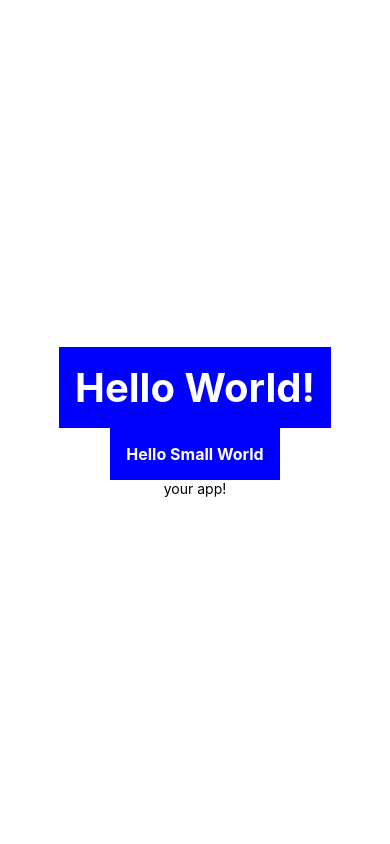
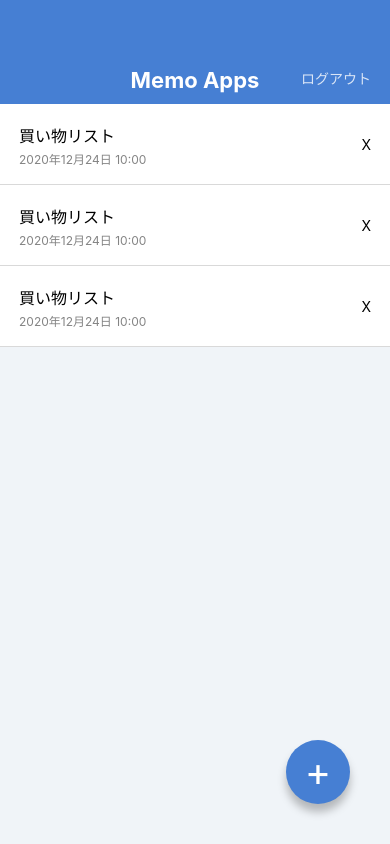
Before and after one commit to Yuki-Okamoto476/AwesomeProject, a React Native app: screen / in a window 390 px wide. Built offline with nearby package versions, Linux system fonts and the light colour scheme.

Commit message:
Create memoList and button

```diff
--- a/App.jsx
+++ b/App.jsx
@@ -1,15 +1,51 @@
-import { StatusBar } from 'expo-status-bar';
-import { StyleSheet, Text, View } from 'react-native';
-
-import Hello from './src/components/Hello';
+import React from "react";
+import { StyleSheet, Text, View } from "react-native";
 
 export default function App() {
   return (
     <View style={styles.container}>
-      <Hello bang>World</Hello>
-      <Hello style={{ fontSize: 16 }}>Small World</Hello>
-      <Text>your app!</Text>
-      <StatusBar style="auto" />
+      <View style={styles.appBar}>
+        <View style={styles.appBarInner}>
+          <Text style={styles.appBarTitle}>Memo Apps</Text>
+          <Text style={styles.appBarRight}>ログアウト</Text>
+        </View>
+      </View>
+
+      <View>
+        <View style={styles.memoListItem}>
+          <View>
+            <Text style={styles.memoListItemTitle}>買い物リスト</Text>
+            <Text style={styles.memoListItemDate}>2020年12月24日 10:00</Text>
+          </View>
+          <View>
+            <Text>X</Text>
+          </View>
+        </View>
+
+        <View style={styles.memoListItem}>
+          <View>
+            <Text style={styles.memoListItemTitle}>買い物リスト</Text>
+            <Text style={styles.memoListItemDate}>2020年12月24日 10:00</Text>
+          </View>
+          <View>
+            <Text>X</Text>
+          </View>
+        </View>
+      </View>
+
+      <View style={styles.memoListItem}>
+        <View>
+          <Text style={styles.memoListItemTitle}>買い物リスト</Text>
+          <Text style={styles.memoListItemDate}>2020年12月24日 10:00</Text>
+        </View>
+        <View>
+          <Text>X</Text>
+        </View>
+      </View>
+
+      <View style={styles.circleButton}>
+        <Text style={styles.circleButtonLabel}>+</Text>
+      </View>
     </View>
   );
 }
@@ -17,8 +53,68 @@
 const styles = StyleSheet.create({
   container: {
     flex: 1,
-    backgroundColor: '#fff',
-    alignItems: 'center',
-    justifyContent: 'center',
+    backgroundColor: "#f0f4f8",
+  },
+  appBar: {
+    width: "100%",
+    height: 104,
+    backgroundColor: "#467fd3",
+    justifyContent: "flex-end",
+  },
+  appBarInner: {
+    alignItems: "center",
+  },
+  appBarTitle: {
+    marginBottom: 8,
+    fontSize: 22,
+    fontWeight: "bold",
+    lineHeight: 32,
+    color: "#fff",
+  },
+  appBarRight: {
+    position: "absolute",
+    right: 19,
+    bottom: 16,
+    color: "rgba(255, 255, 255, 0.8)",
+  },
+  memoListItem: {
+    backgroundColor: "#fff",
+    flexDirection: "row",
+    justifyContent: "space-between",
+    paddingVertical: 16,
+    paddingHorizontal: 19,
+    alignItems: "center",
+    borderBottomWidth: 1,
+    borderColor: "rgba(0, 0, 0, 0.15)",
+  },
+  memoListItemTitle: {
+    fontSize: 16,
+    lineHeight: 32,
+  },
+  memoListItemDate: {
+    fontSize: 12,
+    lineHeight: 16,
+    color: "#848484",
+  },
+  circleButton: {
+    backgroundColor: "#467FD3",
+    width: 64,
+    height: 64,
+    borderRadius: 32,
+    justifyContent: "center",
+    alignItems: "center",
+    position: "absolute",
+    right: 40,
+    bottom: 40,
+    shadowColor: '#000',
+    shadowOffset: { width: 0, height: 8 },
+    shadowOpacity: 0.25,
+    shadowRadius: 8,
+    elevation: 8,
+  },
+  circleButtonLabel: {
+    color: "#fff",
+    fontSize: 40,
+    lineHeight: 40,
   },
 });
```
